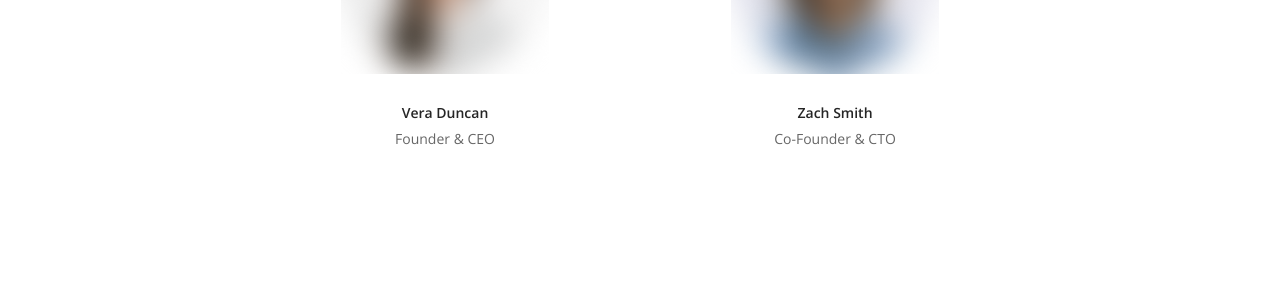
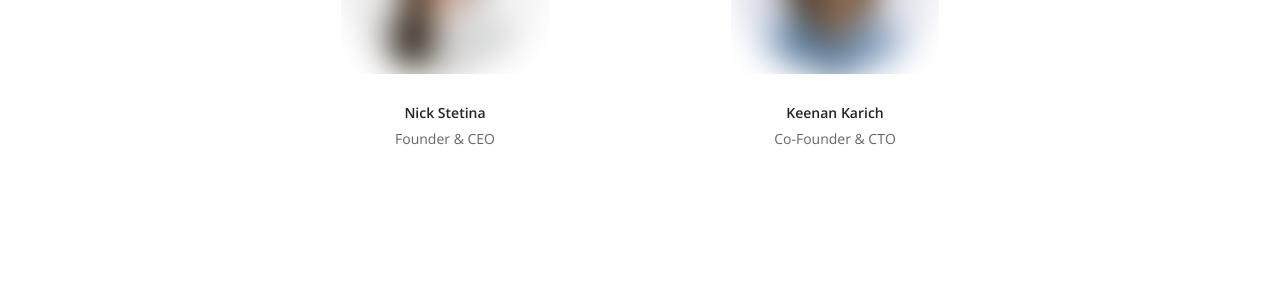
Before and after one commit to WoollyAlly/WoollyAllyTest, a Jekyll site: the page built from index.html, in a window 1280 px wide and 900 px high, scrolled down 2381 px. Shown: the part 201-498 px from the top of the window. Built offline with Jekyll 4.4.1, drawn with Linux system fonts in a browser that asks for light colours; some web fonts are replaced.

Commit message:
Updated '_includes/team.html' via CloudCannon

```diff
--- a/_includes/team.html
+++ b/_includes/team.html
@@ -5,14 +5,14 @@
             <div class="col-sm-4 col-sm-offset-2">
                 <div class="feature feature-8">
                     <img alt="Image" src="img/avatar-round-1.png" />
-                    <h5>Vera Duncan</h5>
+                    <h5>Nick Stetina</h5>
                     <span>Founder &amp; CEO</span>
                 </div>
             </div>
             <div class="col-sm-4">
                 <div class="feature feature-8">
                     <img alt="Image" src="img/avatar-round-3.png" />
-                    <h5>Zach Smith</h5>
+                    <h5>Keenan Karich</h5>
                     <span>Co-Founder &amp; CTO</span>
                 </div>
             </div>
```
